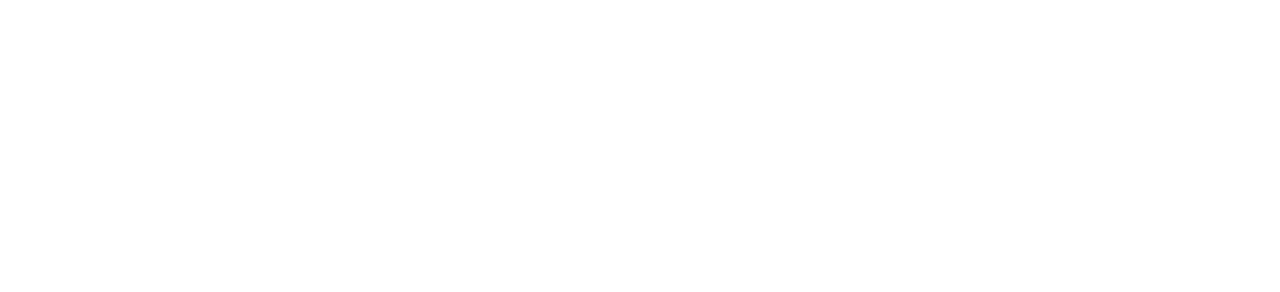
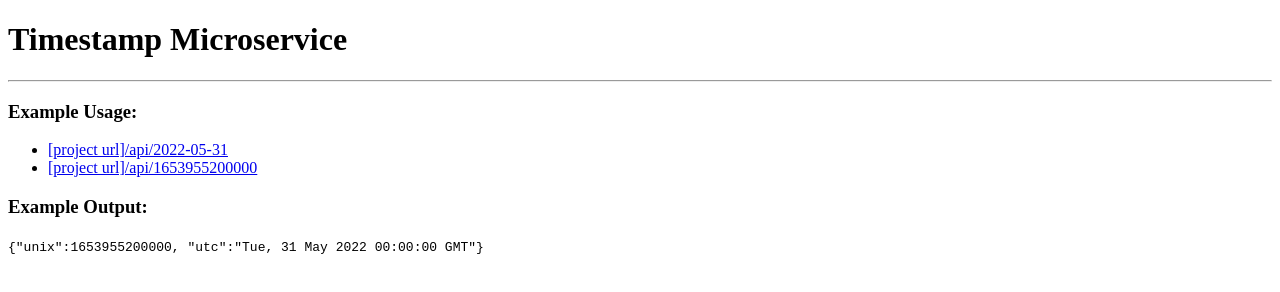
Before and after one commit to syahmifauzi/microservices, a website: page timestamp/src/index.html in a window 1280 px wide. Drawn offline with Linux system fonts and the light colour scheme.

Commit message:
remove unused pkg, fix code

```diff
--- a/timestamp/server-local.js
+++ /dev/null
@@ -1,5 +0,0 @@
-'use strict';
-
-const app = require('./src/server.js');
-
-app.listen(3000, () => console.log('Listening on port 3000'));
--- a/timestamp/src/index.html
+++ b/timestamp/src/index.html
@@ -1,2 +1,22 @@
 <!DOCTYPE html>
-<object type="text/html" data="/" style="width: 100%; height: 100%" />
+<html>
+  <head>
+    <link
+      rel="icon"
+      href="https://www.syahmifauzi.com/static/images/logo.png" />
+    <title>Timestamp Microservice</title>
+  </head>
+  <body>
+    <h1>Timestamp Microservice</h1>
+    <hr />
+    <h3>Example Usage:</h3>
+    <ul>
+      <li><a href="/api/2022-05-31">[project url]/api/2022-05-31</a></li>
+      <li><a href="/api/1653955200000">[project url]/api/1653955200000</a></li>
+    </ul>
+    <h3>Example Output:</h3>
+    <p>
+      <code>{"unix":1653955200000, "utc":"Tue, 31 May 2022 00:00:00 GMT"}</code>
+    </p>
+  </body>
+</html>
--- a/timestamp/src/server.js
+++ b/timestamp/src/server.js
@@ -32,5 +32,6 @@ router.get('/api/:date?', (req, res) => {
 app.use('/.netlify/functions/server', router); // path must route to lambda
 app.use('/', (_, res) => res.sendFile(`${__dirname}/index.html`));
 
-module.exports = app;
+// app.listen(3000, () => console.log('Listening on port 3000'));
+
 module.exports.handler = serverless(app);
```
Also changed, not shown: timestamp/package.json (+4 -4 lines), 1 other file.
